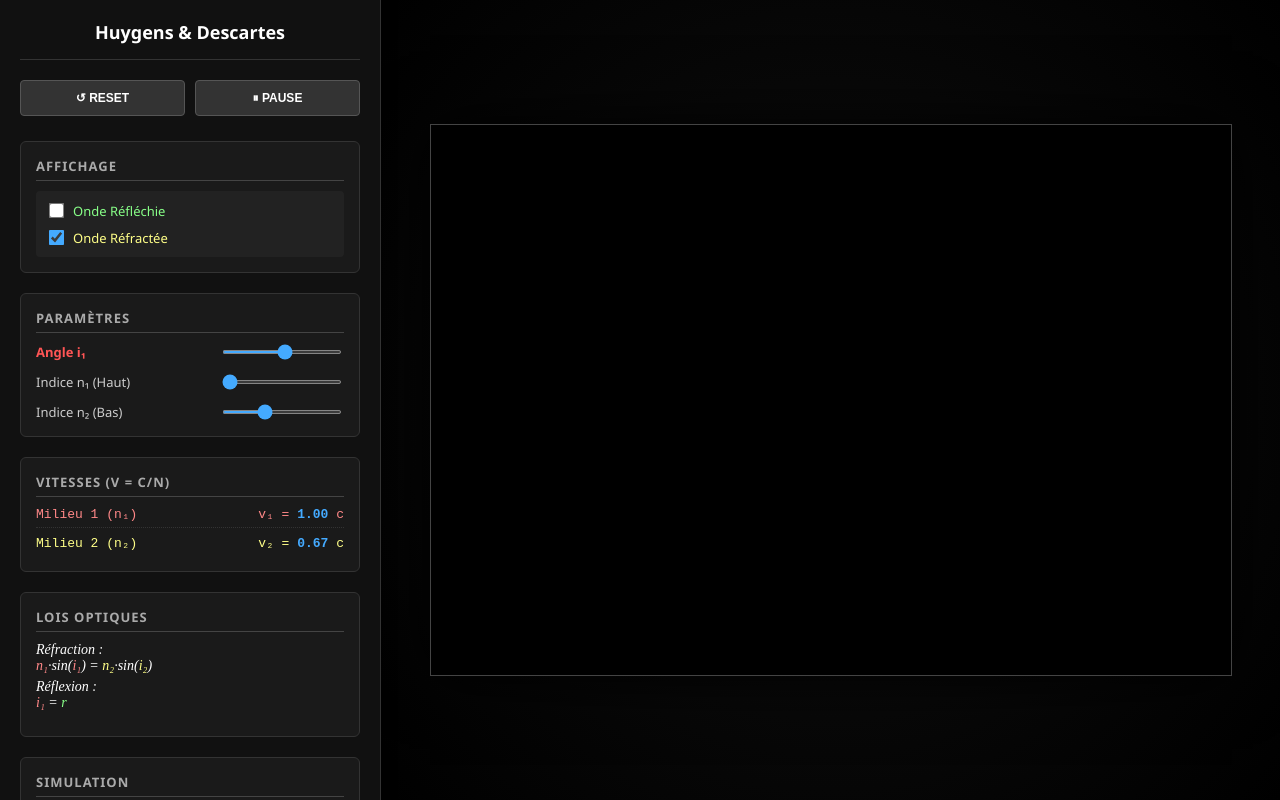
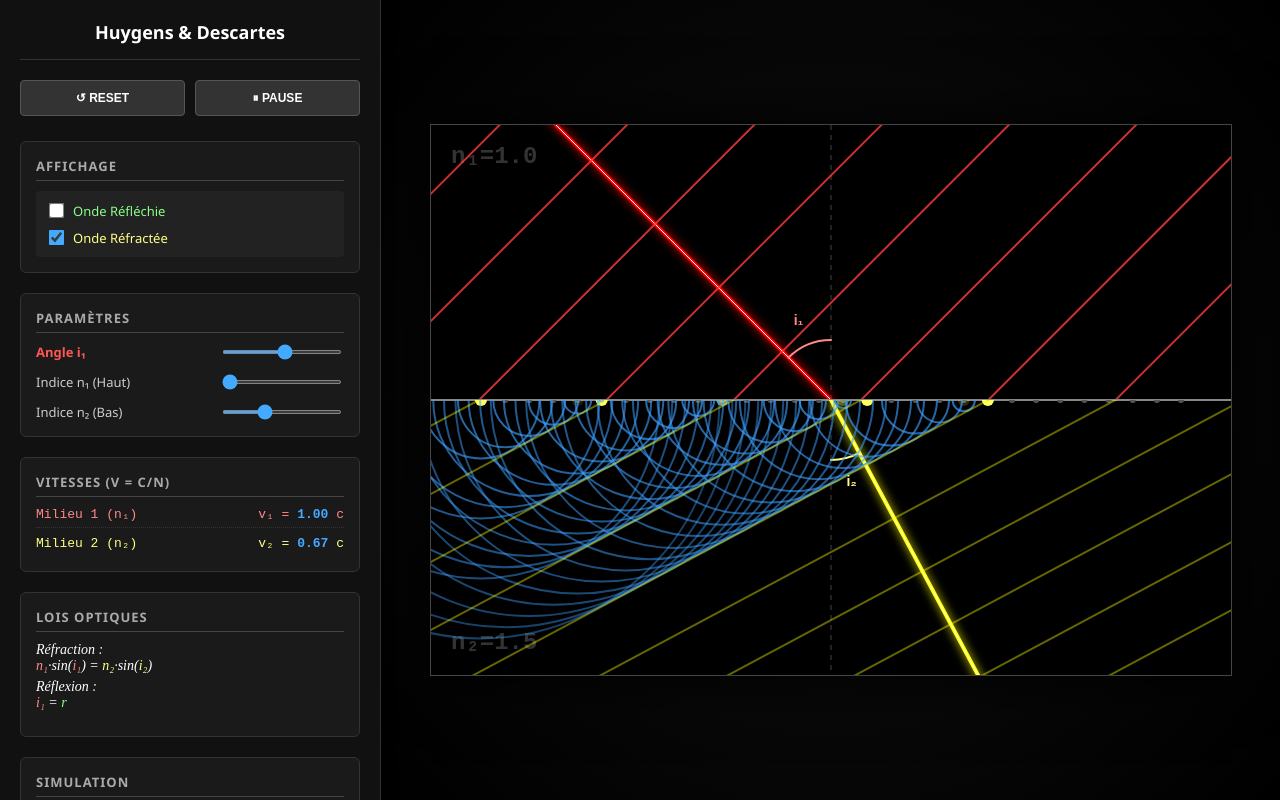
Before and after one commit to Julien-Arlandis/Lois-de-Descartes-Principe-de-Huygens, a plain HTML site: page index.html in a window 1280 px wide. Drawn offline with Linux system fonts and the light colour scheme.

Commit message:
Update index.html

```diff
--- a/index.html
+++ b/index.html
@@ -399,4 +399,31 @@ function update() {
 
     if(showRefract) {
         if(!isTIR) {
-            drawLaserRay(
+            drawLaserRay(ctx, CX, SURFACE_Y, CX + 600*px2, SURFACE_Y + 600*py2, "#ff0");
+            let angleRay = Math.atan2(py2, px2);
+            drawArc(ctx, CX, SURFACE_Y, 60, angleRay, Math.PI/2, "#ff8", "i₂");
+        }
+        for(let s of sources) s.drawCircles(ctx, time, n2, 2);
+
+        if(!isTIR) {
+            ctx.strokeStyle = "rgba(255, 255, 0, 0.4)"; ctx.lineWidth = 2; ctx.shadowBlur = 0;
+            ctx.beginPath();
+            for(let k = -15; k < 30; k++) {
+                let d1 = phase - k * lambda1;
+                let d2 = d1 * (n1/n2);
+                let cx = CX + d2 * px2; let cy = SURFACE_Y + d2 * py2;
+                ctx.moveTo(cx - 1000*fx2, cy - 1000*fy2);
+                ctx.lineTo(cx + 1000*fx2, cy + 1000*fy2);
+            }
+            ctx.stroke();
+        }
+    }
+    ctx.restore();
+
+    requestAnimationFrame(update);
+}
+
+update();
+</script>
+</body>
+</html>
```
